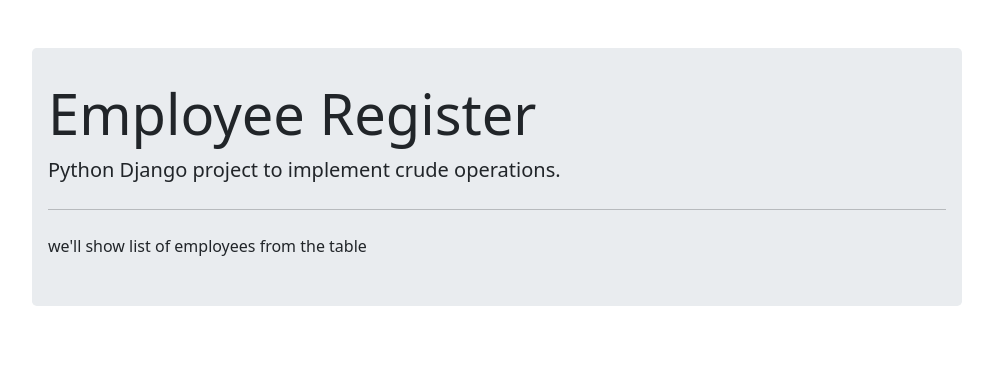
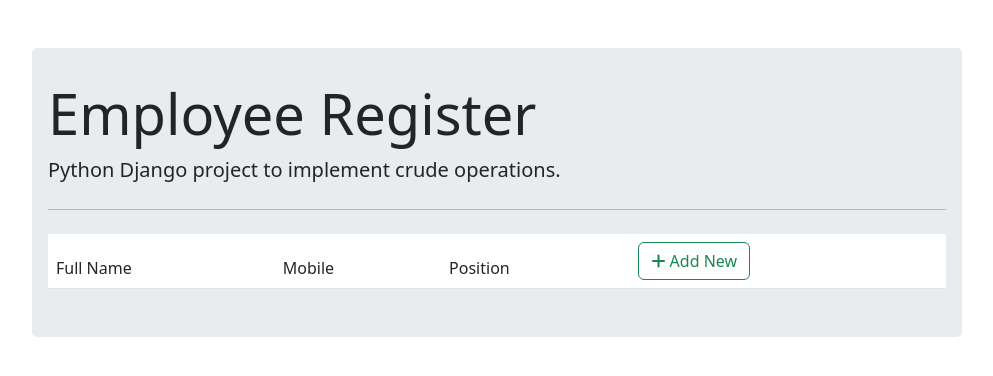
Before and after one commit to Rushiel02/Django-CRUD-operations, a Django app: page /employee/list/ in a window 1280 px wide. Shown: the top 376 px of the page, without its empty margins (143-1136 px from the left). Run offline with Django 4.2, Linux system fonts and the light colour scheme; data that the repository does not hold is empty.

Commit message:
CRUD Ops

```diff
--- a/employee_project/settings.py
+++ b/employee_project/settings.py
@@ -38,7 +38,8 @@ INSTALLED_APPS = [
     'django.contrib.messages',
     'django.contrib.staticfiles',
     'employee_register',
-    'crispy_forms'
+    'crispy_forms',
+    'crispy_bootstrap5',
 ]
 
 CRISPY_TEMPLATE_PACK = 'bootstrap5'
--- a/employee_register/models.py
+++ b/employee_register/models.py
@@ -3,6 +3,9 @@ from django.db import models
 # Create your models here.
 class Position(models.Model):
     title = models.CharField(max_length=50)
+
+    def __str__(self):
+        return self.title
 
 
 class Employee(models.Model):
--- a/employee_register/templates/employee_register/employee_list.html
+++ b/employee_register/templates/employee_register/employee_list.html
@@ -1,5 +1,40 @@
 {% extends "employee_register/base.html" %}
 
 {% block content %}
-<p>we'll show list of employees from the table </p>
+
+<table class="table table-borderless">
+    <thead class="border-bottom font-weight-bold">
+        <tr>
+            <td>Full Name</td>
+            <td>Mobile</td>
+            <td>Position</td>
+            <td>
+                <a href="{% url 'employee_insert' %}" class="btn btn-outline-success">
+                    <i class="fas fa-plus"></i> Add New
+                </a>
+            </td>
+        </tr>
+    </thead>
+    <tbody>
+        {% for employee in employee_list %}
+        <tr>
+            <td>{{employee.fullname}}</td>
+            <td>{{employee.mobile}}</td>
+            <td>{{employee.position}}</td>
+            <td>
+                <a href="{% url 'employee_update' employee.id %}" class="btn text-secondary px-0">
+                    <i class="far fa-edit fa-lg"></i>
+                </a>
+                <form action="{% url 'employee_delete' employee.id %}" method="post" class="d-inline">
+                    {% csrf_token %}
+                    <button type="submit" class="btn">
+                        <i class="far fa-trash-alt fa-lg text-danger float-right"></i>
+                    </button>
+                </form>
+            </td>
+        </tr>
+        {% endfor %}
+    </tbody>
+</table>
+
 {% endblock content %}
--- a/employee_register/urls.py
+++ b/employee_register/urls.py
@@ -3,6 +3,8 @@ from django.urls import path,include
 from . import views
 
 urlpatterns = [
-    path('',views.employee_form),
-    path('list/',views.employee_list)
+    path('',views.employee_form,name='employee_insert'), #get and post req for insert operations
+    path('<int:id>/',views.employee_form,name='employee_update'), #get and post req for update operations
+    path('delete/<int:id>/',views.employee_delete,name='employee_delete'), #get and post req for update operations
+    path('list/',views.employee_list,name='employee_list') # get req to retrieve and display all records
 ]
--- a/employee_register/views.py
+++ b/employee_register/views.py
@@ -1,13 +1,32 @@
-from django.shortcuts import render
+from django.shortcuts import render,redirect
 from .forms import EmployeeForm
+from .models import Employee
 
 # Create your views here.
 def employee_list(request):
-    return render(request,"employee_register/employee_list.html")
+    context = {'employee_list' : Employee.objects.all()}
+    return render(request,"employee_register/employee_list.html",context)
 
-def employee_form(request):
-    form = EmployeeForm()
-    return render(request,"employee_register/employee_form.html",{'form':form})
+def employee_form(request,id=0):
+    if request.method == "GET" :
+        if id==0:
+           form = EmployeeForm()
+        else:
+           employee = Employee.objects.get(pk=id)
+           form = EmployeeForm(instance=employee)
+        return render(request,"employee_register/employee_form.html",{'form':form})
+    else :
+       if id ==0 :
+           form = EmployeeForm(request.POST)
+       else :
+           employee = Employee.objects.get(pk=id)
+           form = EmployeeForm(request.POST,instance=employee)
+       if form.is_valid():
+          form.save()
+       return redirect('/employee/list')
 
-def employee_delete(request):
-    return
+
+def employee_delete(request,id):
+    employee = Employee.objects.get(pk=id)
+    employee.delete()
+    return redirect('/employee/list')
```
Also changed, not shown: employee_register/forms.py (+10 -0 lines), employee_register/templates/employee_register/employee_form.html (+22 -1 lines).
